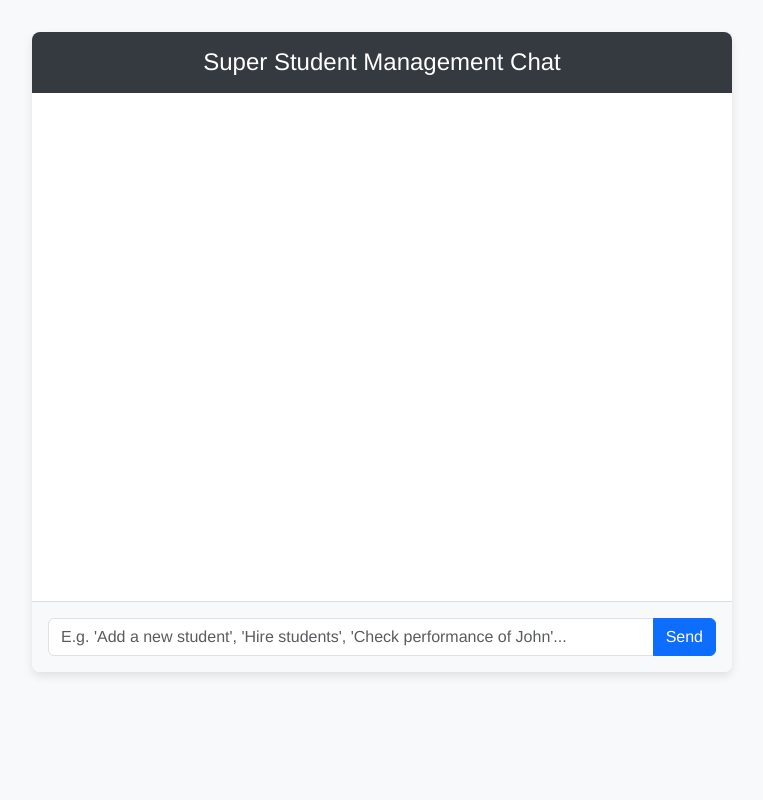
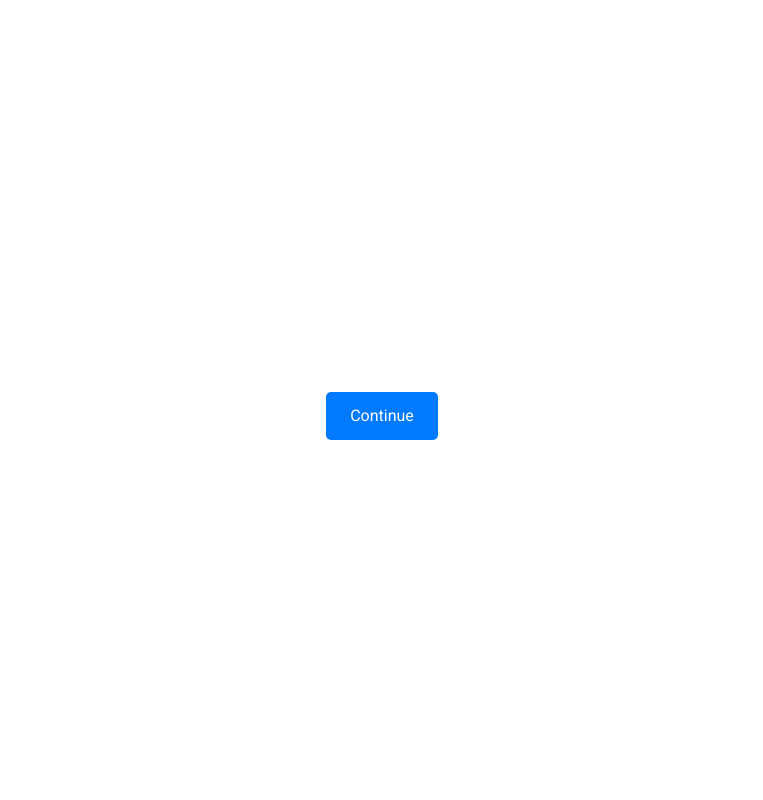
Before and after one commit to srjmnh/student_ai, a Python web app: template templates/index.html in a window 1280 px wide. Shown: the whole page, without its empty margins (258-1021 px from the left). Run offline with Jinja, Linux system fonts and the light colour scheme; the template is opened without the code that fills it, so the values that code supplies are empty.

Commit message:
Update index.html

```diff
--- a/templates/index.html
+++ b/templates/index.html
@@ -1,203 +1,320 @@
 <!DOCTYPE html>
-<html lang="en">
+<html>
 <head>
-  <meta charset="UTF-8" />
-  <!-- Ensures mobile responsiveness -->
+  <meta charset="UTF-8"/>
   <meta name="viewport" content="width=device-width, initial-scale=1.0"/>
-  <title>Super Student Management Chat</title>
+  <title>Super Student Management</title>
 
-  <!-- Bootstrap 5 CSS -->
-  <link
-    href="https://cdn.jsdelivr.net/npm/bootstrap@5.3.0/dist/css/bootstrap.min.css"
-    rel="stylesheet"
-  />
+  <!-- Google Font: Roboto -->
+  <link href="https://fonts.googleapis.com/css2?family=Roboto:wght@400;700&display=swap" rel="stylesheet">
 
+  <link rel="stylesheet"
+    href="https://cdn.jsdelivr.net/npm/bootstrap@5.3.0/dist/css/bootstrap.min.css"/>
   <style>
     body {
-      background-color: #f8f9fa;
-      font-family: "Helvetica Neue", Arial, sans-serif;
-      margin: 0;
-      padding: 0;
+      margin:0; padding:0; background:#f8f9fa;
+      font-family: 'Roboto', sans-serif;
+      transition: background 0.3s, color 0.3s;
+    }
+    body.dark-mode {
+      background:#1d1d1d; color:#fafafa;
+    }
+    .chat-wrap {
+      max-width:700px; margin:2rem auto; background:#fff;
+      border-radius:0.5rem; box-shadow:0 4px 10px rgba(0,0,0,0.1);
+      display:flex; flex-direction:column; height:80vh; overflow:hidden;
+      transition: transform 0.5s ease, background 0.3s, color 0.3s;
+      font-family: 'Roboto', sans-serif;
+    }
+    body.dark-mode .chat-wrap {
+      background:#333; color:#fff;
+    }
+    .chat-header {
+      background:#343a40; color:#fff; padding:1rem; display:flex; justify-content:space-between; align-items:center;
+    }
+    .dark-toggle {
+      background:transparent; border:1px solid #fff; color:#fff;
+      border-radius:3px; padding:0.3rem 0.6rem; cursor:pointer;
+    }
+    .dark-toggle:hover {
+      opacity:0.7;
+    }
+    .chat-body {
+      flex:1; padding:1rem; overflow-y:auto; display:flex; flex-direction:column;
+    }
+    .chat-bubble {
+      margin-bottom:0.75rem; padding:0.75rem 1rem; border-radius:15px;
+      max-width:75%; word-wrap:break-word; white-space:pre-wrap;
+      transition: background 0.3s ease;
+      font-family: 'Roboto', sans-serif;
+    }
+    .chat-bubble:hover {
+      background:#e2e2e2;
+    }
+    body.dark-mode .chat-bubble:hover {
+      background:#444;
+    }
+    .user-msg {
+      background:#007bff; color:#fff; align-self:flex-end; border-bottom-right-radius:0;
+    }
+    .ai-msg {
+      background:#e9ecef; color:#000; align-self:flex-start; border-bottom-left-radius:0;
+    }
+    body.dark-mode .ai-msg {
+      background:#555; color:#fff;
+    }
+    .chat-footer {
+      border-top:1px solid #ddd; padding:1rem; background:#f8f9fa;
+      transition: background 0.3s ease;
+    }
+    body.dark-mode .chat-footer {
+      background:#444;
+    }
+    #tablePanel {
+      position:fixed; top:0; right:0; width:50%; height:100%;
+      background:#fff; border-left:1px solid #ccc; padding:1rem;
+      overflow-y:auto; transform:translateX(100%); transition:transform 0.5s ease;
+    }
+    #tablePanel.show { transform:translateX(0%); }
+
+    #chatSection.slideLeft { transform:translateX(-20%); }
+
+    td[contenteditable="true"] {
+      outline:1px dashed #ccc;
+      transition: background 0.3s ease;
+    }
+    td[contenteditable="true"]:hover {
+      background:#fafbcd;
     }
 
-    .chat-container {
-      max-width: 700px;
-      margin: 2rem auto;
-      background-color: #fff;
-      border-radius: 0.5rem;
-      box-shadow: 0 4px 10px rgba(0, 0, 0, 0.1);
-      display: flex;
-      flex-direction: column;
-      height: 80vh; /* 80% of the viewport height */
-      overflow: hidden; /* Hide any overflow beyond container */
+    /* Home Screen Styles */
+    #homeScreen {
+      position:fixed; top:0; left:0; width:100%; height:100%;
+      background:#fff; display:flex; flex-direction:column;
+      justify-content:center; align-items:center; text-align:center;
+      z-index:1000; transition: opacity 0.5s ease, visibility 0.5s ease;
+      font-family: 'Roboto', sans-serif;
+    }
+    body.dark-mode #homeScreen {
+      background:#1d1d1d; color:#fafafa;
+    }
+    #homeScreen.hidden {
+      opacity:0; visibility:hidden;
+    }
+    #homeScreen h1 {
+      font-size:2rem; margin-bottom:2rem;
+    }
+    #homeScreen button {
+      padding:0.75rem 1.5rem; font-size:1rem; border:none; border-radius:5px;
+      background:#007bff; color:#fff; cursor:pointer;
+      transition: background 0.3s ease;
+    }
+    #homeScreen button:hover {
+      background:#0056b3;
+    }
+    body.dark-mode #homeScreen button {
+      background:#28a745;
+    }
+    body.dark-mode #homeScreen button:hover {
+      background:#1e7e34;
     }
 
-    /* Header */
-    .chat-header {
-      background-color: #343a40;
-      color: #fff;
-      padding: 1rem;
-      text-align: center;
-    }
-
-    /* Chat messages area */
-    .chat-body {
-      flex: 1; /* Expand to fill available vertical space */
-      padding: 1rem;
-      overflow-y: auto; /* Make chat scrollable */
-    }
-
-    .chat-bubble {
-      padding: 0.75rem 1rem;
-      margin-bottom: 0.75rem;
-      border-radius: 15px;
-      max-width: 75%;
-      word-wrap: break-word;
-      white-space: pre-wrap; /* Keep new lines in the message */
-    }
-
-    .user-message {
-      background-color: #007bff;
-      color: #fff;
-      align-self: flex-end; /* Push to right side */
-      border-bottom-right-radius: 0;
-    }
-
-    .ai-message {
-      background-color: #e9ecef;
-      color: #000;
-      align-self: flex-start; /* Push to left side */
-      border-bottom-left-radius: 0;
-    }
-
-    /* For any table HTML the AI might return (like “hire students”) */
-    .ai-message table {
-      width: 100%;
-      margin-top: 0.5rem;
-      border: 1px solid #ccc;
-      border-collapse: collapse;
-    }
-    .ai-message th, .ai-message td {
-      border: 1px solid #ccc;
-      padding: 0.5rem;
-      text-align: left;
-    }
-    .ai-message th {
-      background-color: #f1f1f1;
-    }
-
-    /* Footer / Input Section */
-    .chat-footer {
-      border-top: 1px solid #ddd;
-      padding: 1rem;
-      background-color: #f8f9fa;
-    }
-
-    /* Responsive adjustments */
-    @media (max-width: 576px) {
-      .chat-container {
-        margin: 1rem;
-        height: 85vh;
+    /* Mobile-friendly adjustments */
+    @media (max-width:576px) {
+      .chat-wrap {
+        margin:1rem; height:85vh;
       }
       .chat-bubble {
-        max-width: 100%;
+        max-width:100%;
+      }
+      #tablePanel {
+        width:100%;
+      }
+      #chatSection.slideLeft {
+        transform:translateX(-10%);
       }
     }
   </style>
 </head>
+<body>
+  <!-- Home Screen -->
+  <div id="homeScreen">
+    <h1>{{ safe_summary }}</h1>
+    <button onclick="hideHomeScreen()">Continue</button>
+  </div>
 
-<body>
-  <div class="chat-container">
-    <!-- Header -->
+  <!-- Background music with random track from an array of URLs -->
+  <audio id="bgMusic" autoplay loop></audio>
+
+  <div class="chat-wrap" id="chatSection">
     <div class="chat-header">
-      <h4 class="mb-0">Super Student Management Chat</h4>
+      <h4>Student Management Chat</h4>
+      <!-- Dark Mode Toggle Button -->
+      <button class="dark-toggle" onclick="toggleDarkMode()">🌙 Dark Mode</button>
     </div>
-
-    <!-- Chat Messages Container -->
-    <div class="chat-body d-flex flex-column" id="messages">
-      <!-- Chat messages will appear here dynamically -->
-    </div>
-
-    <!-- Footer: Input field + Send button -->
+    <div class="chat-body" id="chatBody"></div>
     <div class="chat-footer">
       <div class="input-group">
-        <input
-          type="text"
-          id="userInput"
-          class="form-control"
-          placeholder="E.g. 'Add a new student', 'Hire students', 'Check performance of John'..."
-          onkeydown="handleKeyDown(event)"
-        />
+        <input type="text" class="form-control" id="userInput" placeholder="Ask me anything..."
+               onkeydown="if(event.key==='Enter') sendPrompt();">
         <button class="btn btn-primary" onclick="sendPrompt()">Send</button>
       </div>
     </div>
   </div>
 
-  <!-- Optional Bootstrap 5 JS if needed for components like modals -->
-  <script
-    src="https://cdn.jsdelivr.net/npm/bootstrap@5.3.0/dist/js/bootstrap.bundle.min.js"
-  ></script>
+  <div id="tablePanel"></div>
+
+  <script src="https://cdn.jsdelivr.net/npm/bootstrap@5.3.0/dist/js/bootstrap.bundle.min.js"></script>
 
   <script>
-    const messagesContainer = document.getElementById('messages');
-    const userInputField = document.getElementById('userInput');
+    // Array of random music URLs
+    const musicTracks = [
+      "https://www.bensound.com/bensound-music/bensound-anewbeginning.mp3",
+      "https://www.bensound.com/bensound-music/bensound-ukulele.mp3",
+      "https://www.bensound.com/bensound-music/bensound-funnysong.mp3"
+    ];
 
-    // Add a new message bubble to the chat
-    function addMessage(text, sender) {
+    window.addEventListener('DOMContentLoaded', () => {
+      const bgMusic = document.getElementById('bgMusic');
+      const randomUrl = musicTracks[Math.floor(Math.random() * musicTracks.length)];
+      bgMusic.src = randomUrl;
+
+      // Home Screen is already displaying the summary
+    });
+
+    const chatBody = document.getElementById('chatBody');
+    const userInput = document.getElementById('userInput');
+    const chatSection = document.getElementById('chatSection');
+    const tablePanel = document.getElementById('tablePanel');
+    const homeScreen = document.getElementById('homeScreen');
+
+    function addBubble(text, isUser=false) {
       const bubble = document.createElement('div');
-      bubble.classList.add('chat-bubble', sender === 'user' ? 'user-message' : 'ai-message');
-
-      // If the AI message contains HTML (e.g. a table for "hire students"),
-      // we render it as HTML. Otherwise, fallback to textContent.
-      if (sender === 'ai') {
-        bubble.innerHTML = text;
-      } else {
-        bubble.textContent = text;
-      }
-
-      messagesContainer.appendChild(bubble);
-
-      // Auto-scroll to the newest message
-      messagesContainer.scrollTop = messagesContainer.scrollHeight;
+      bubble.classList.add('chat-bubble', isUser ? 'user-msg' : 'ai-msg');
+      bubble.innerHTML = text;
+      chatBody.appendChild(bubble);
+      chatBody.scrollTop = chatBody.scrollHeight;
     }
 
-    // Send prompt when user presses Enter
-    function handleKeyDown(event) {
-      if (event.key === 'Enter') {
-        sendPrompt();
+    async function sendPrompt() {
+      const prompt = userInput.value.trim();
+      if(!prompt) return;
+      addBubble(prompt, true);
+      userInput.value = '';
+
+      try {
+        const resp = await fetch('/process_prompt', {
+          method:'POST',
+          headers:{'Content-Type':'application/json'},
+          body: JSON.stringify({ prompt })
+        });
+        const data = await resp.json();
+        const reply = data.message || data.error || 'No response.';
+        parseReply(reply);
+      } catch(err) {
+        addBubble("Error connecting to server: "+err, false);
       }
     }
 
-    // Send the user's message to the server
-    async function sendPrompt() {
-      const userInput = userInputField.value.trim();
-      if (!userInput) return;
+    function parseReply(reply) {
+      // If reply includes <table or 'slideFromRight', we show in tablePanel
+      if(reply.includes('<table') || reply.includes('slideFromRight')) {
+        tablePanel.innerHTML = reply;
+        tablePanel.classList.add('show');
+        chatSection.classList.add('slideLeft');
+      } else {
+        addBubble(reply, false);
+      }
+    }
 
-      // Show user's message in chat
-      addMessage(userInput, 'user');
+    async function saveTableEdits() {
+      const rows = tablePanel.querySelectorAll('table tbody tr');
+      const updates = [];
+      rows.forEach(r => {
+        const cells = r.querySelectorAll('td');
+        if(!cells.length) return;
+        const sid = cells[0].innerText.trim();
+        if(!sid) return;
 
-      // Prepare POST request
-      const requestOptions = {
-        method: 'POST',
-        headers: { 'Content-Type': 'application/json' },
-        body: JSON.stringify({ prompt: userInput }),
-      };
+        let name = cells[1].innerText.trim();
+        let age = cells[2].innerText.trim();
+        let sclass = cells[3].innerText.trim();
+        let address = cells[4].innerText.trim();
+        let phone = cells[5].innerText.trim();
+        let guardian = cells[6].innerText.trim();
+        let guardianPhone = cells[7].innerText.trim();
+        let attendance = cells[8].innerText.trim();
+        let grades = cells[9].innerText.trim();
+        try {
+          grades = JSON.parse(grades);
+        } catch(e){}
+
+        updates.push({
+          id: sid,
+          name,
+          age,
+          class: sclass,
+          address,
+          phone,
+          guardian_name: guardian,
+          guardian_phone: guardianPhone,
+          attendance,
+          grades
+        });
+      });
 
       try {
-        const response = await fetch('/process_prompt', requestOptions);
-        const data = await response.json();
+        const res = await fetch('/bulk_update_students', {
+          method:'POST',
+          headers:{'Content-Type':'application/json'},
+          body: JSON.stringify({ updates })
+        });
+        const data = await res.json();
+        if(data.success) {
+          addBubble("Changes saved to Firebase!", false);
+        } else {
+          addBubble("Error saving changes: "+(data.error||'unknown'), false);
+        }
+      } catch(err) {
+        addBubble("Error saving changes: "+err, false);
+      }
+      tablePanel.classList.remove('show');
+      chatSection.classList.remove('slideLeft');
+    }
 
-        // We'll display data.message if it exists, otherwise data.error or fallback
-        const reply = data.message || data.error || 'No response from AI.';
-        // Display as HTML if AI returned a table or any other markup
-        addMessage(reply, 'ai');
-      } catch (error) {
-        console.error('Error:', error);
-        addMessage('Error: Unable to connect to server.', 'ai');
+    // Dark Mode Toggle Function
+    function toggleDarkMode() {
+      document.body.classList.toggle('dark-mode');
+      const toggleBtn = document.querySelector('.dark-toggle');
+      if(document.body.classList.contains('dark-mode')) {
+        toggleBtn.textContent = '☀️ Light Mode';
+        localStorage.setItem('dark-mode', 'enabled');
+      } else {
+        toggleBtn.textContent = '🌙 Dark Mode';
+        localStorage.setItem('dark-mode', 'disabled');
       }
+    }
 
-      // Clear input
-      userInputField.value = '';
+    // Initialize the toggle button text based on saved preference
+    window.addEventListener('load', () => {
+      const toggleBtn = document.querySelector('.dark-toggle');
+      // Check if dark mode was previously enabled
+      const darkMode = localStorage.getItem('dark-mode');
+      if(darkMode === 'enabled') {
+        document.body.classList.add('dark-mode');
+        toggleBtn.textContent = '☀️ Light Mode';
+      } else {
+        toggleBtn.textContent = '🌙 Dark Mode';
+      }
+    });
+
+    // Home Screen Functionality
+    function hideHomeScreen() {
+      homeScreen.classList.add('hidden');
+      // After transition, hide the home screen completely
+      setTimeout(() => {
+        homeScreen.style.display = 'none';
+      }, 500);
     }
   </script>
 </body>
```
